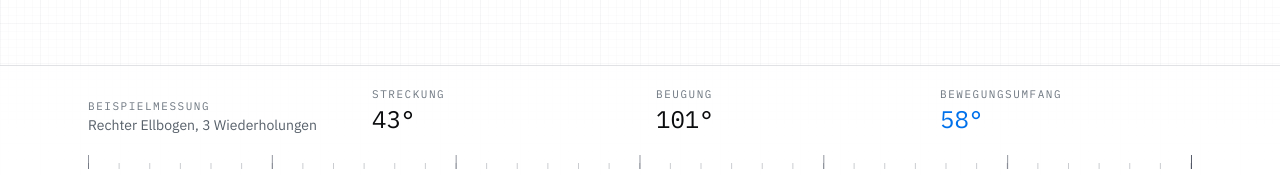
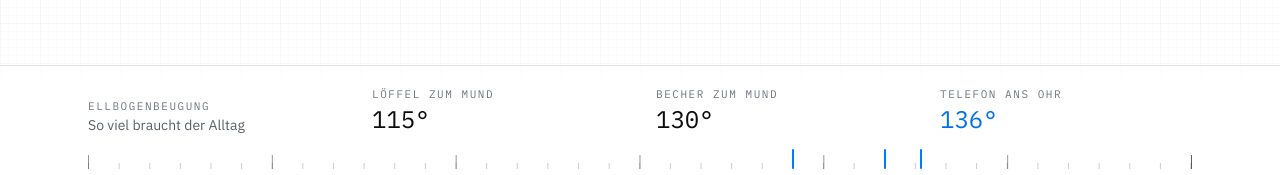
Before and after one commit to SebastianBoldt/gioplus.app, a website: page de/index.html in a window 1280 px wide. Shown: the part 777-952 px from the top of the page. Drawn offline with nearby package versions, Linux system fonts and the light colour scheme.

Commit message:
Show everyday milestones in the hero readout
Replace the sample measurement with the elbow flexion needed for three
daily tasks and mark them on the ruler.

Co-Authored-By: Claude Fable 5.2 <noreply@anthropic.com>

```diff
--- a/de/index.html
+++ b/de/index.html
@@ -177,6 +177,16 @@
             background-size: calc(100% / 6) 14px, calc(100% / 36) 6px;
             background-repeat: repeat-x;
             background-position: left bottom;
+        }
+
+        .ruler-mark {
+            position: absolute;
+            bottom: 0;
+            width: 2px;
+            height: 20px;
+            margin-left: -1px;
+            border-radius: 1px;
+            background: rgb(var(--arc));
         }
 
         /* Nav gets a surface once the page scrolls */
@@ -537,29 +547,33 @@
             </div>
         </div>
 
-        <!-- Readout: the values from the recorded measurement below -->
+        <!-- Readout: elbow flexion needed for everyday tasks (milestones from the app) -->
         <div class="relative border-t border-line bg-ink/80">
-            <div class="max-w-6xl mx-auto px-6 py-5 grid grid-cols-2 md:grid-cols-4 gap-y-4 gap-x-8 items-end">
-                <div class="col-span-2 md:col-span-1">
-                    <div class="lbl" data-i18n="readout.label">Beispielmessung</div>
-                    <div class="text-sm text-muted" data-i18n="readout.sub">Rechter Ellbogen, 3 Wiederholungen</div>
+            <div class="max-w-6xl mx-auto px-6 py-5 grid grid-cols-3 md:grid-cols-4 gap-y-4 gap-x-6 md:gap-x-8 items-end">
+                <div class="col-span-3 md:col-span-1">
+                    <div class="lbl" data-i18n="readout.label">Ellbogenbeugung</div>
+                    <div class="text-sm text-muted" data-i18n="readout.sub">So viel braucht der Alltag</div>
                 </div>
                 <div>
-                    <div class="lbl" data-i18n="t.extension">Streckung</div>
-                    <div class="font-mono text-2xl text-strong">43°</div>
+                    <div class="lbl" data-i18n="app.spoon">Löffel zum Mund</div>
+                    <div class="font-mono text-2xl text-strong">115°</div>
                 </div>
                 <div>
-                    <div class="lbl" data-i18n="t.flexion">Beugung</div>
-                    <div class="font-mono text-2xl text-strong">101°</div>
+                    <div class="lbl" data-i18n="app.cup">Becher zum Mund</div>
+                    <div class="font-mono text-2xl text-strong">130°</div>
                 </div>
                 <div>
-                    <div class="lbl" data-i18n="t.rom">Bewegungsumfang</div>
-                    <div class="font-mono text-2xl text-brand">58°</div>
+                    <div class="lbl" data-i18n="app.phone">Telefon ans Ohr</div>
+                    <div class="font-mono text-2xl text-brand">136°</div>
                 </div>
             </div>
-            <!-- 0 to 180 degree ruler -->
+            <!-- 0 to 180 degree ruler with the three milestones marked -->
             <div class="max-w-6xl mx-auto px-6 pb-4" aria-hidden="true">
-                <div class="ruler"></div>
+                <div class="ruler">
+                    <span class="ruler-mark" style="left: 63.89%"></span>
+                    <span class="ruler-mark" style="left: 72.22%"></span>
+                    <span class="ruler-mark" style="left: 75.56%"></span>
+                </div>
                 <div class="flex justify-between font-mono text-[10px] text-dim mt-1.5">
                     <span>0°</span><span>30°</span><span>60°</span><span>90°</span><span>120°</span><span>150°</span><span>180°</span>
                 </div>
--- a/i18n.js
+++ b/i18n.js
@@ -95,8 +95,8 @@ const I18N = (() => {
         'hero.progressAlt': 'Gio+ Fortschritt: funktioneller Bereich des Ellbogens',
         'hero.dev': 'Entwickelt von',
         'hero.alt': 'Gio+ Goniometer-App auf dem iPhone: Erfolge, Wochenverlauf und der funktionelle Bereich des Ellbogens',
-        'readout.label': 'Beispielmessung',
-        'readout.sub': 'Rechter Ellbogen, 3 Wiederholungen',
+        'readout.label': 'Ellbogenbeugung',
+        'readout.sub': 'So viel braucht der Alltag',
 
         // 01 Measurement
         'how.videoLabel': 'Bildschirmaufnahme: Gio+ misst den rechten Ellbogen. Der Arm wird gebeugt und gestreckt, jeder Wert wird gehalten, dann erscheint das Ergebnis.',
```
Also changed, not shown: index.html (+27 -13 lines).
